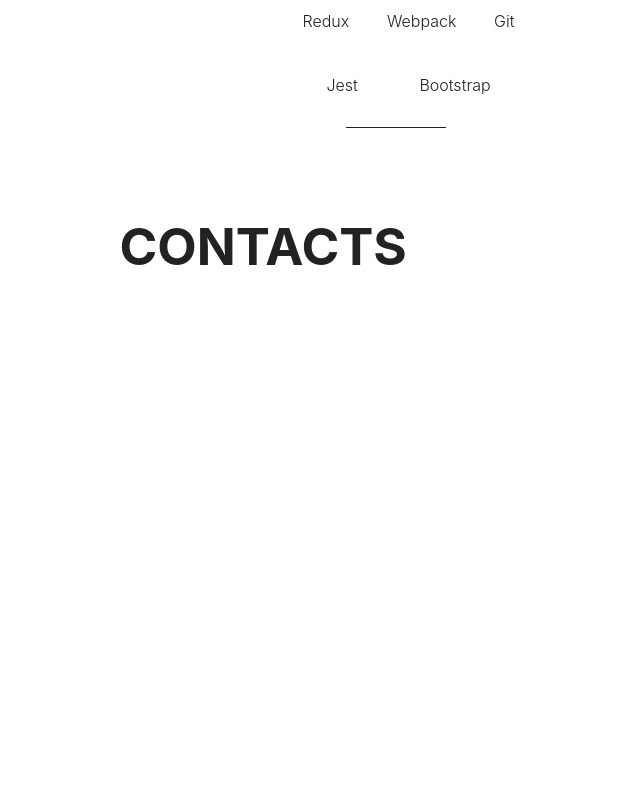
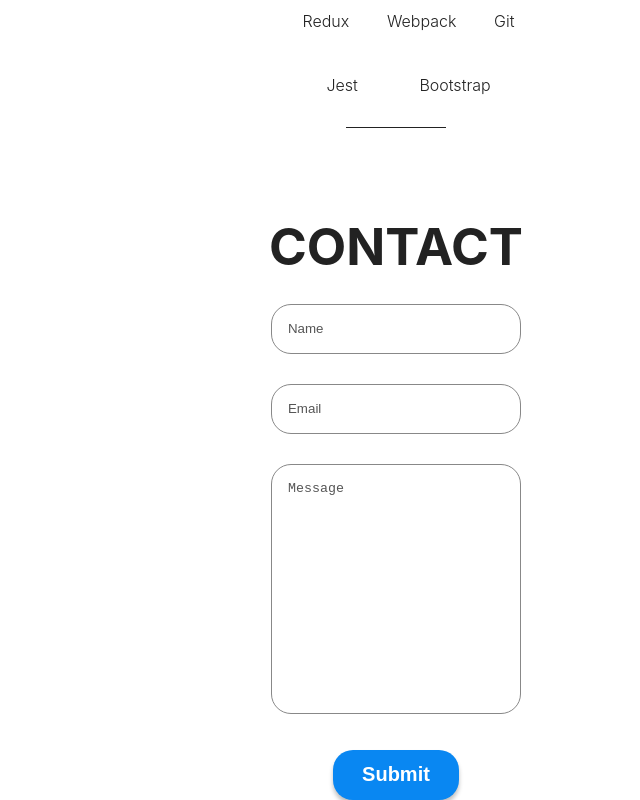
Before and after one commit to pauljsd/paul-atolagbe, a React (Vite) app: page / in a window 1280 px wide. Shown: the part 2785-3585 px from the top of the page, without its empty margins (244-884 px from the left). Before the commit the page ends 3062 px from the top, so only its background shows below. Built offline with nearby package versions, Linux system fonts and the light colour scheme.

Commit message:
finished template for Contact Section

```diff
--- a/src/sections/Contact/Contact.jsx
+++ b/src/sections/Contact/Contact.jsx
@@ -4,7 +4,45 @@ import styles from "./ContactStyles.module.css";
 function Contact() {
   return (
     <section id="contact" className={styles.container}>
-      <h1>Contacts</h1>
+      <h1 className="sectionTitle">Contact</h1>
+      <form action="">
+        <div className="formGroup">
+          <label htmlFor="name" hidden>
+            Name
+          </label>
+          <input
+            type="text"
+            name="name"
+            id="name"
+            placeholder="Name"
+            required
+          />
+        </div>
+        <div className="formGroup">
+          <label htmlFor="email" hidden>
+            Email
+          </label>
+          <input
+            type="text"
+            name="email"
+            id="email"
+            placeholder="Email"
+            required
+          />
+        </div>
+        <div className="formGroup">
+          <label htmlFor="message" hidden>
+            Message
+          </label>
+          <textarea
+            name="message"
+            id="message"
+            placeholder="Message"
+            required
+          ></textarea>
+        </div>
+        <input className="hover btn" type="submit" value="Submit" />
+      </form>
     </section>
   );
 }
--- a/src/sections/Contact/ContactStyles.module.css
+++ b/src/sections/Contact/ContactStyles.module.css
@@ -0,0 +1,57 @@
+.container {
+  display: flex;
+  flex-direction: column;
+  text-align: center;
+}
+
+form {
+  display: flex;
+  flex-direction: column;
+  gap: 30px;
+}
+
+textarea,
+input:not([type="submit"]) {
+  height: 50px;
+  padding-left: 16px;
+  width: 250px;
+}
+
+textarea {
+  padding-top: 16px;
+  resize: none;
+  height: 250px;
+}
+
+input,
+textarea {
+  border-radius: 20px;
+  border: #888 1px solid;
+  box-sizing: border-box;
+  justify-self: center;
+  background-color: var(--background-color);
+  color: var(--form-text-color);
+}
+
+::placeholder {
+  color: var(--form-text-color);
+}
+
+input[type="submit"] {
+  background-color: var(--btn-color);
+  color: var(--btn-text-color);
+  border: none;
+  border-radius: 20px;
+  width: 126px;
+  height: 50px;
+  font-size: 20px;
+  font-weight: bold;
+  box-shadow: 0 4px 4px rgba(0, 0, 0, 0.25);
+  transition: box-shadow 200ms ease-in-out, transform 200ms ease-in-out;
+  margin: auto;
+}
+
+input[type="submit"]:hover {
+  transform: translateY(2px);
+  box-shadow: 0 2px 2px rgba(0, 0, 0, 0.25);
+}
```
